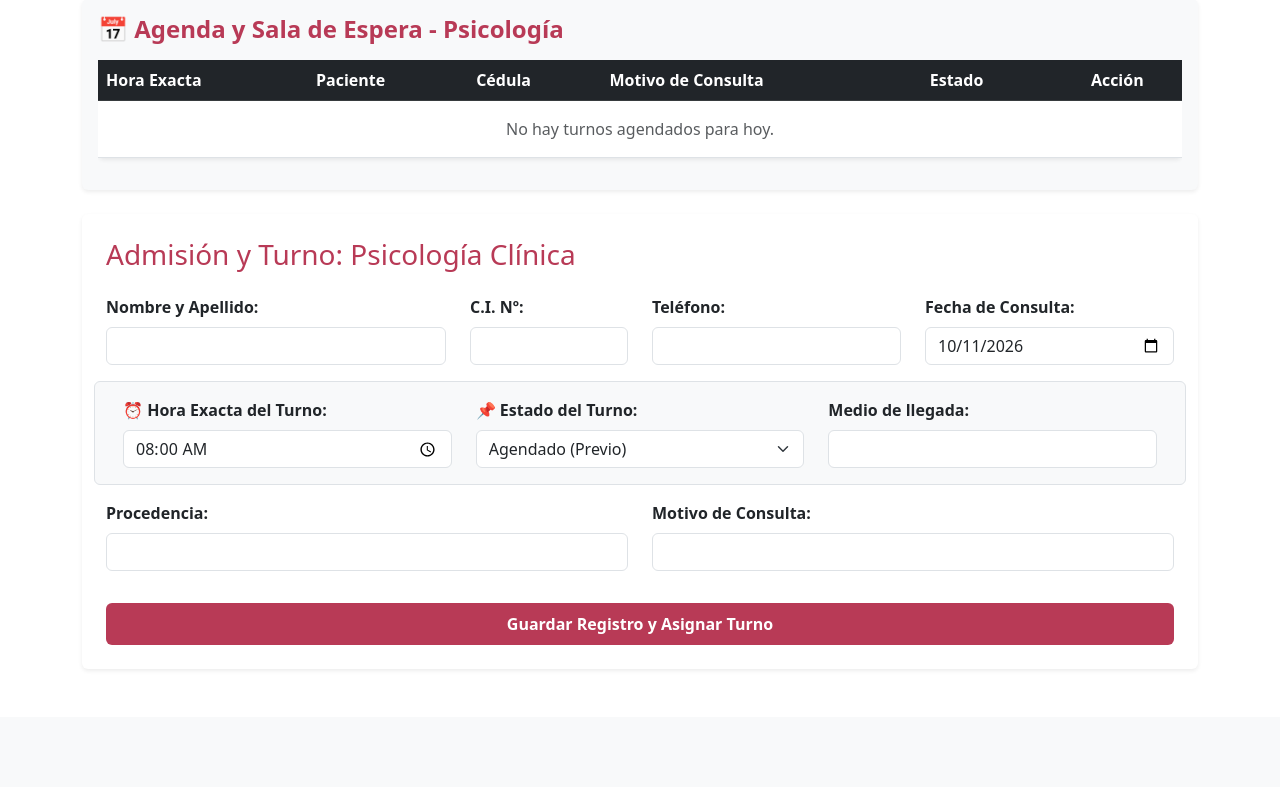
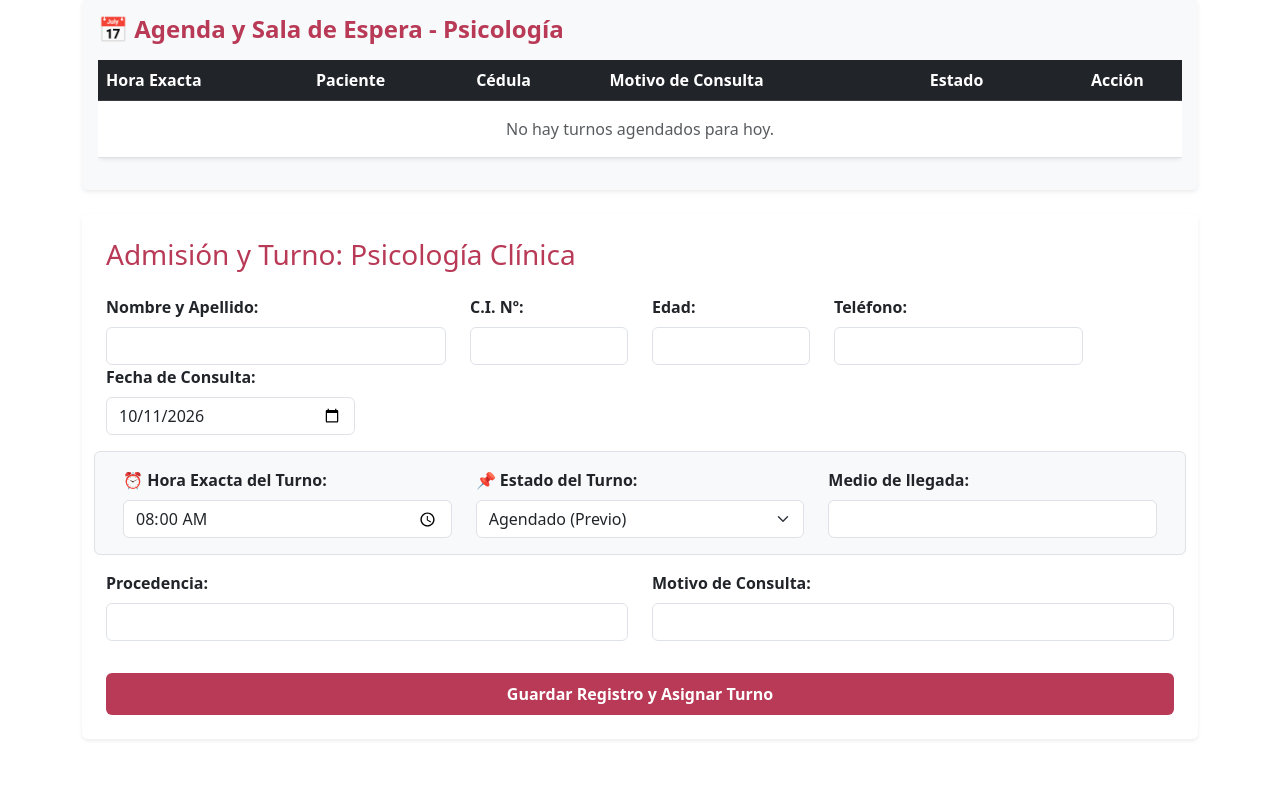
Before and after one commit to patriciafranco-web/policlinica-sanitas, a Flask app: page /psicologia in a window 1280 px wide. Shown: the part 93-880 px from the top of the page. Before the commit the page ends 738 px from the top, so only its background shows below. Run offline with Flask 3, Linux system fonts and the light colour scheme; a user stored in the database is signed in; data comes from the database, SQL or seed files in the repository; data that the repository does not hold is empty.

Commit message:
Update psicologia.html

```diff
--- a/templates/psicologia.html
+++ b/templates/psicologia.html
@@ -140,6 +140,7 @@
                         <div class="row mb-3">
                             <div class="col-md-4"><label class="form-label fw-bold">Nombre y Apellido:</label><input type="text" class="form-control" name="paciente_nombre" required></div>
                             <div class="col-md-2"><label class="form-label fw-bold">C.I. Nº:</label><input type="text" class="form-control" name="cedula"></div>
+                            <div class="col-md-2"><label class="form-label fw-bold">Edad:</label><input type="number" class="form-control" name="edad" required></div>
                             <div class="col-md-3"><label class="form-label fw-bold">Teléfono:</label><input type="text" class="form-control" name="telefono"></div>
                             <div class="col-md-3"><label class="form-label fw-bold">Fecha de Consulta:</label><input type="date" class="form-control" name="fecha_consulta" id="fechaConsultaInput" required></div>
                         </div>
```
